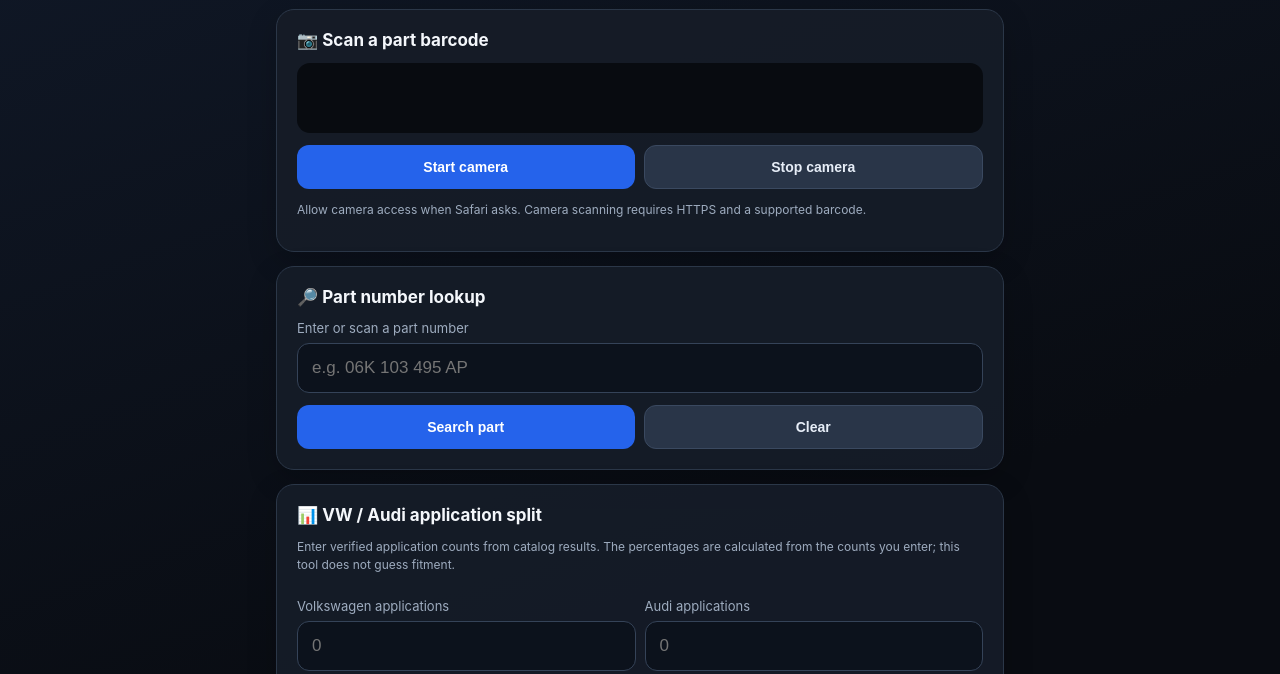
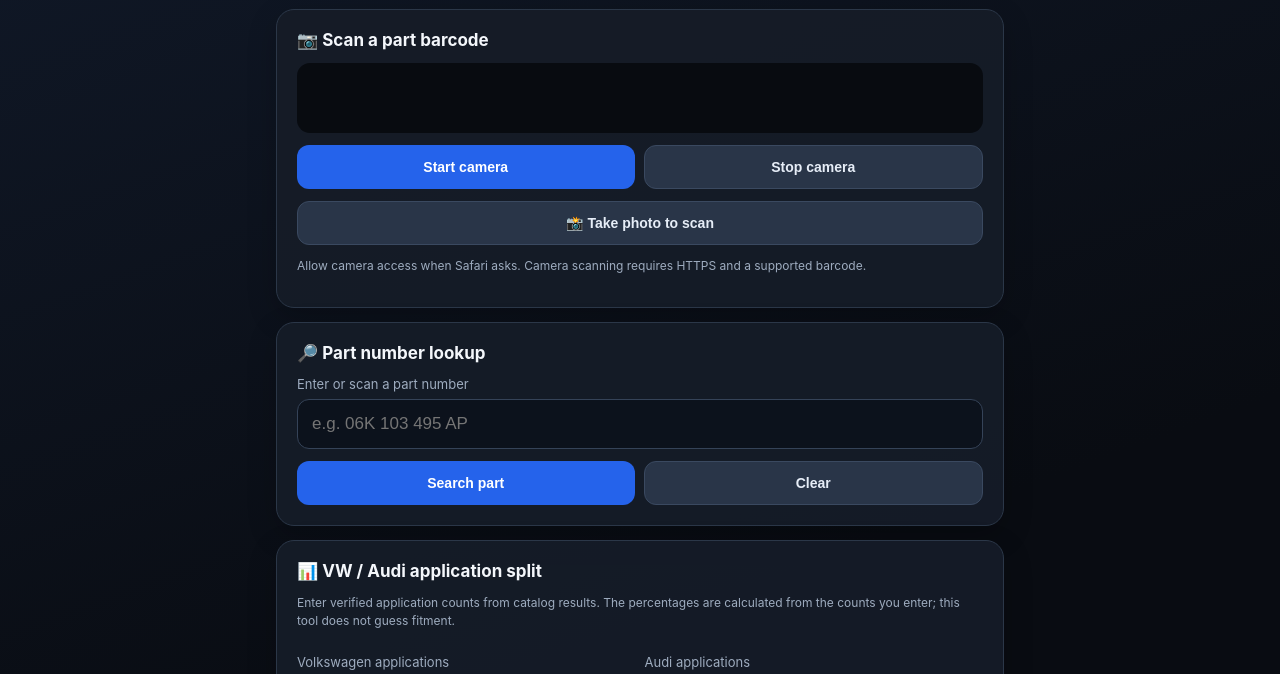
Before and after one commit to TrapDaddy305/vag-part-scanner, a plain HTML site: page index.html in a window 1280 px wide. Shown: the part 98-772 px from the top of the page. Drawn offline with Linux system fonts and the light colour scheme.

Commit message:
Add photo capture barcode scanning fallback

```diff
--- a/index.html
+++ b/index.html
@@ -27,7 +27,7 @@ footer{text-align:center;color:#748196;font-size:11px;padding:14px}
 <section class="card">
 <h2>📷 Scan a part barcode</h2>
 <div id="reader"></div>
-<div class="actions"><button id="startBtn" onclick="startScan()">Start camera</button><button class="secondary" onclick="stopScan()">Stop camera</button></div>
+<div class="actions"><button id="startBtn" onclick="startScan()">Start camera</button><button class="secondary" onclick="stopScan()">Stop camera</button></div><div class="actions"><button class="secondary" onclick="document.getElementById('photoInput').click()">📸 Take photo to scan</button></div><input id="photoInput" type="file" accept="image/*" capture="environment" hidden onchange="scanPhoto(this.files[0])">
 <p class="hint" id="cameraStatus">Allow camera access when Safari asks. Camera scanning requires HTTPS and a supported barcode.</p>
 </section>
 <section class="card">
@@ -71,7 +71,21 @@ function startScan(){
    $('partInput').value=cleanPart(decoded);$('cameraStatus').textContent='Barcode detected: '+cleanPart(decoded);stopScan();lookup();
  },()=>{}).then(()=>{scanning=true;starting=false;$('cameraStatus').textContent='Scanning continuously. Center the barcode in the wide scan area, hold steady, and move closer if needed.';}).catch(e=>{starting=false;$('cameraStatus').textContent='Camera opened but scanning could not start: '+e+'. Reload the page and allow camera access.';});
 }
-function stopScan(){starting=false;if(scanner&&scanning){scanner.stop().then(()=>{scanning=false;scanner.clear();}).catch(()=>{scanning=false;});}else if(scanner){try{scanner.clear()}catch(e){}}}
+async function stopScan(){starting=false;if(scanner&&scanning){try{await scanner.stop()}catch(e){}scanning=false;try{scanner.clear()}catch(e){}}}
+async function scanPhoto(file){
+ if(!file)return;
+ $('cameraStatus').textContent='Analyzing photo for a barcode…';
+ try{
+  if(scanning)await stopScan();
+  if(!scanner)scanner=new Html5Qrcode('reader',{verbose:false});
+  const decoded=await scanner.scanFile(file,true);
+  $('partInput').value=cleanPart(decoded);
+  $('cameraStatus').textContent='Barcode found in photo: '+cleanPart(decoded);
+  lookup();
+ }catch(e){
+  $('cameraStatus').textContent='No readable barcode found in that photo. Try again with the entire barcode visible, sharp, well lit, and filling more of the picture.';
+ }finally{$('photoInput').value='';}
+}
 function lookup(){
  const p=cleanPart($('partInput').value);if(!p){$('lookupResult').innerHTML='<p class="hint">Enter a part number first.</p>';return}
  $('partInput').value=p;
```
